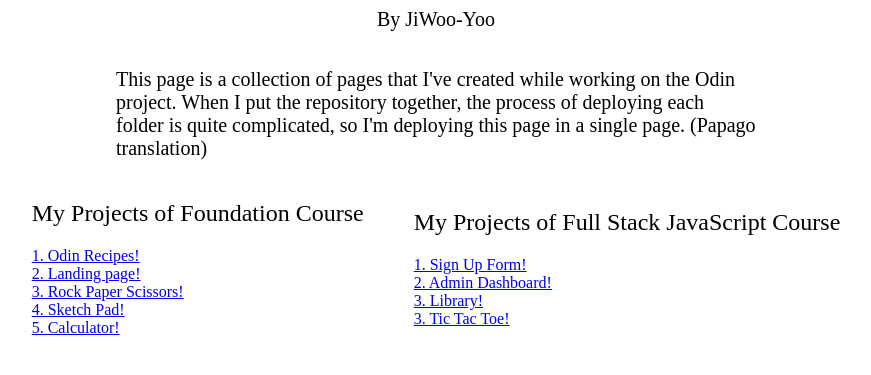
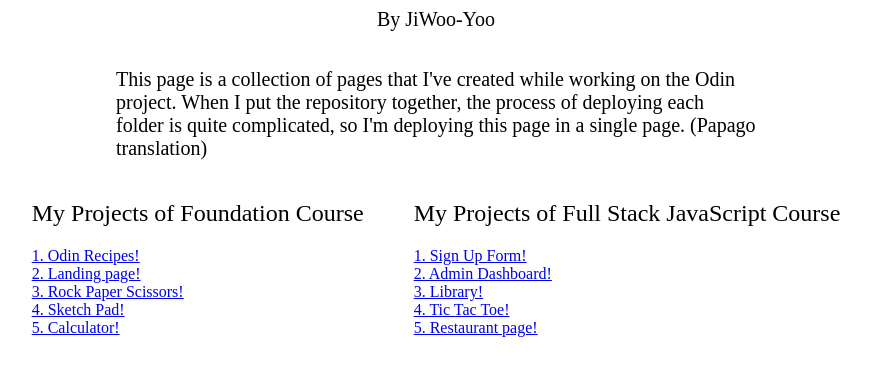
Before and after one commit to JiWoo-Yoo/The-Odin-Project, a plain HTML site: page index.html in a window 1280 px wide. Shown: the part 151-526 px from the top of the page, without its empty margins (212-1083 px from the left). Drawn offline with Linux system fonts and the light colour scheme.

Commit message:
small edit

```diff
--- a/index.html
+++ b/index.html
@@ -27,7 +27,8 @@
             <a href="./sign-up-form/">1. Sign Up Form!</a>
             <a href="./dashboard/">2. Admin Dashboard!</a>
             <a href="./library/">3. Library!</a>
-            <a href="./tic-tac-toe/">3. Tic Tac Toe!</a>
+            <a href="./tic-tac-toe/">4. Tic Tac Toe!</a>
+            <a href="./restaurant-page/">5. Restaurant page!</a>
         </div>
     </div>
 </body>
```
Also changed, not shown: README.md, 1 other file.
